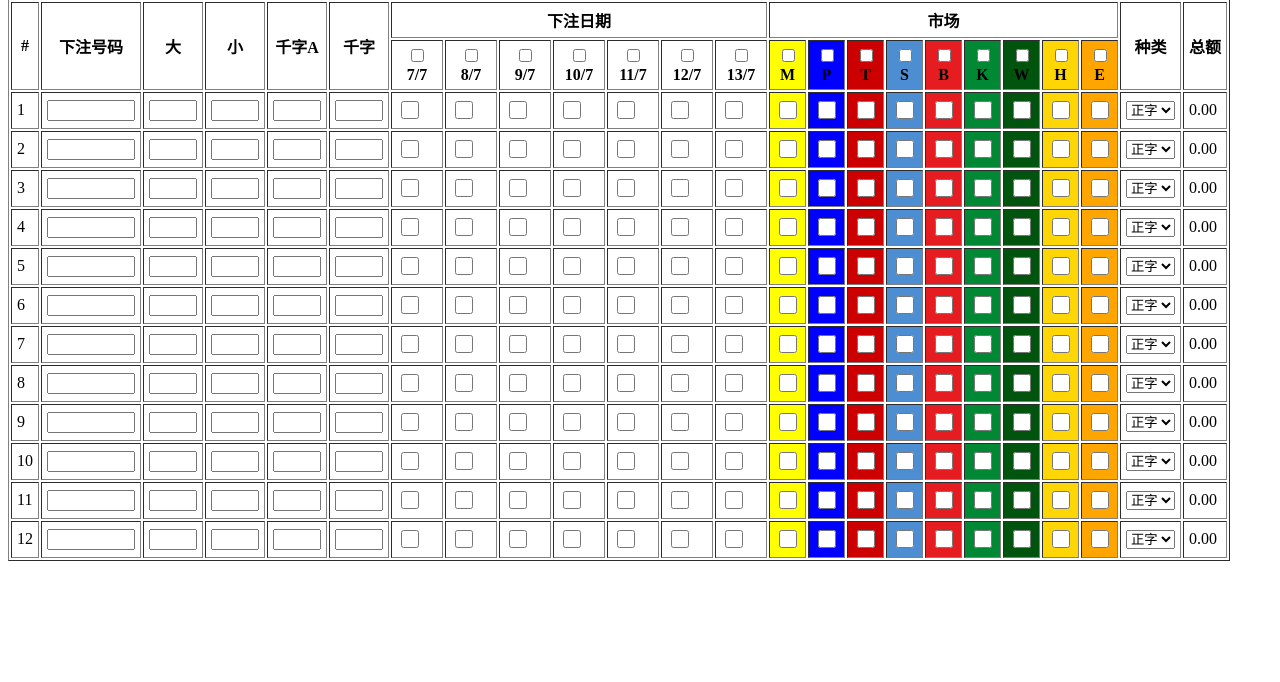
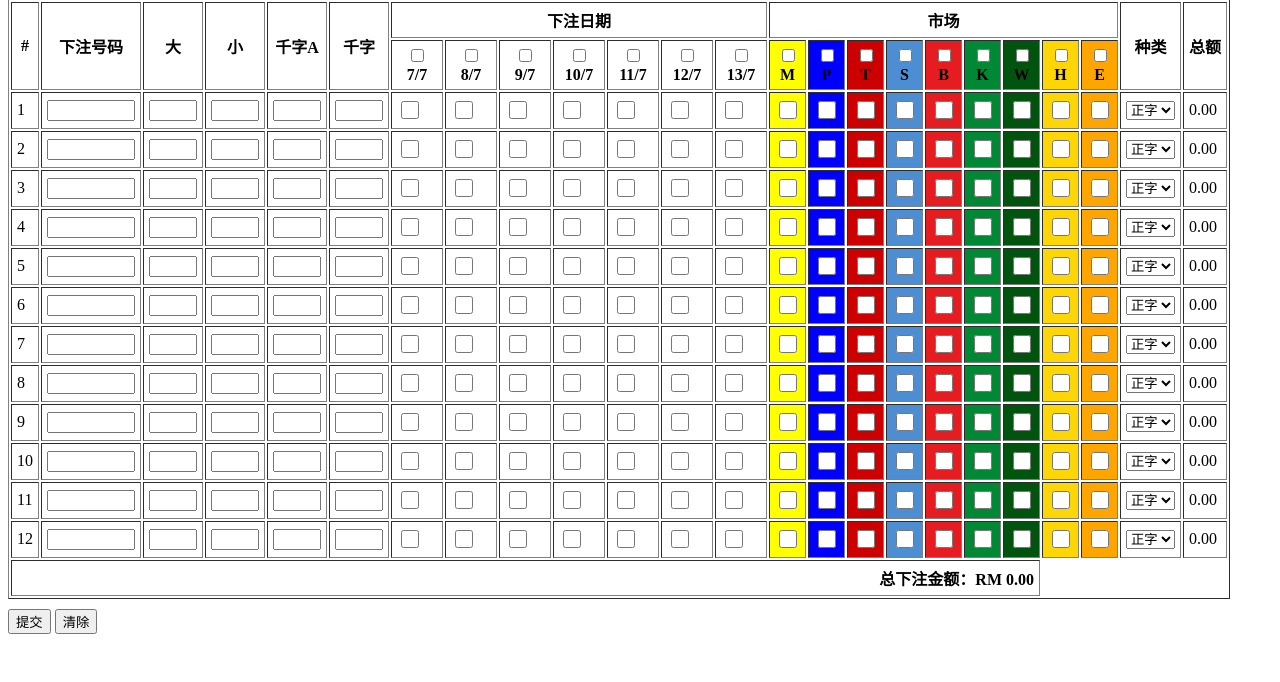
Before and after one commit to boonjun123654/4D_system, a Flask app: page /bet in a window 1280 px wide. Shown: the part 118-800 px from the top of the page. Run offline with Flask 3, Linux system fonts and the light colour scheme.

Commit message:
Update bet.html

```diff
--- a/templates/bet.html
+++ b/templates/bet.html
@@ -45,17 +45,13 @@
                            style="width: 80px;">
                 </td>
                 <td><input type="text" name="big{{ i }}" maxlength="2" inputmode="numeric"
-                           pattern="[0-9]{1,2}" oninput="this.value = this.value.replace(/[^0-9]/g, '')"
-                           style="width: 40px;"></td>
+                           oninput="this.value = this.value.replace(/[^0-9]/g, '')" style="width: 40px;"></td>
                 <td><input type="text" name="small{{ i }}" maxlength="2" inputmode="numeric"
-                           pattern="[0-9]{1,2}" oninput="this.value = this.value.replace(/[^0-9]/g, '')"
-                           style="width: 40px;"></td>
+                           oninput="this.value = this.value.replace(/[^0-9]/g, '')" style="width: 40px;"></td>
                 <td><input type="text" name="k1{{ i }}" maxlength="2" inputmode="numeric"
-                           pattern="[0-9]{1,2}" oninput="this.value = this.value.replace(/[^0-9]/g, '')"
-                           style="width: 40px;"></td>
+                           oninput="this.value = this.value.replace(/[^0-9]/g, '')" style="width: 40px;"></td>
                 <td><input type="text" name="k{{ i }}" maxlength="2" inputmode="numeric"
-                           pattern="[0-9]{1,2}" oninput="this.value = this.value.replace(/[^0-9]/g, '')"
-                           style="width: 40px;"></td>
+                           oninput="this.value = this.value.replace(/[^0-9]/g, '')" style="width: 40px;"></td>
 
                 {% for d in range(7) %}
                     <td><input type="checkbox" name="date{{ i }}_{{ d }}" class="date_col_{{ d }}" style="width:18px;height:18px;"></td>
@@ -79,14 +75,26 @@
                         <option>Box</option>
                     </select>
                 </td>
-                <td>0.00</td>
+                <td><span class="row-total">0.00</span></td>
             </tr>
             {% endfor %}
         </tbody>
+        <tfoot>
+            <tr>
+                <td colspan="20" style="text-align:right; font-weight:bold;">
+                    总下注金额：RM <span id="grand-total">0.00</span>
+                </td>
+            </tr>
+        </tfoot>
     </table>
+
+    <div style="margin-top: 10px;">
+        <button type="submit">提交</button>
+        <button type="reset">清除</button>
+    </div>
 </form>
 
-<!-- ✅ JavaScript 脚本（放在页面底部） -->
+<!-- JS 脚本 -->
 <script>
 function toggleColumn(type, key) {
     let checkboxes;
@@ -101,69 +109,53 @@ function toggleColumn(type, key) {
         checkboxes.forEach(cb => cb.checked = state);
     }
 }
-</script>
 
-<script>
+function updateTotals() {
+    let grandTotal = 0;
+    for (let i = 1; i <= 12; i++) {
+        const big = parseFloat(document.querySelector(`input[name="big${i}"]`)?.value) || 0;
+        const small = parseFloat(document.querySelector(`input[name="small${i}"]`)?.value) || 0;
+        const k1 = parseFloat(document.querySelector(`input[name="k1${i}"]`)?.value) || 0;
+        const k = parseFloat(document.querySelector(`input[name="k${i}"]`)?.value) || 0;
+        const rowTotal = big + small + k1 + k;
+
+        document.querySelectorAll(".row-total")[i - 1].innerText = rowTotal.toFixed(2);
+        grandTotal += rowTotal;
+    }
+    document.getElementById("grand-total").innerText = grandTotal.toFixed(2);
+}
+
 document.addEventListener("DOMContentLoaded", function() {
     const inputs = Array.from(document.querySelectorAll("input[type='text'], select"));
 
-    // 监听所有输入框
+    // 键盘跳格
     inputs.forEach((input, idx) => {
         input.addEventListener("keydown", function(e) {
             if (e.key === " ") {
-                e.preventDefault(); // 阻止空格滚动页面
-                if (idx + 1 < inputs.length) {
-                    inputs[idx + 1].focus();
-                }
+                e.preventDefault();
+                if (idx + 1 < inputs.length) inputs[idx + 1].focus();
             }
-
-            // 如果是下注号码栏，按 Enter 跳到下一行同一栏
             if (e.key === "Enter" && this.name.startsWith("number")) {
                 e.preventDefault();
                 const match = this.name.match(/^number(\d+)$/);
                 if (match) {
                     const nextIndex = parseInt(match[1]) + 1;
                     const nextInput = document.querySelector(`input[name="number${nextIndex}"]`);
-                    if (nextInput) {
-                        nextInput.focus();
-                    }
+                    if (nextInput) nextInput.focus();
                 }
             }
         });
     });
+
+    document.querySelectorAll('input[type="text"]').forEach(input => {
+        input.addEventListener('input', updateTotals);
+    });
+
+    document.querySelector('button[type="reset"]').addEventListener('click', function() {
+        setTimeout(updateTotals, 50);
+    });
+
+    updateTotals();
 });
 </script>
-
-{% if results %}
-<h3>下注结果</h3>
-<table border="1" cellpadding="5">
-    <thead>
-        <tr>
-            <th>#</th>
-            <th>号码</th>
-            <th>类型</th>
-            <th>市场</th>
-            <th>种类</th>
-            <th>下注金额</th>
-            <th>组合下注总额</th>
-            <th>单注赔率</th>
-        </tr>
-    </thead>
-    <tbody>
-        {% for r in results %}
-        <tr>
-            <td>{{ r.row }}</td>
-            <td>{{ r.number }}</td>
-            <td>{{ r.type }}</td>
-            <td>{{ r.market }}</td>
-            <td>{{ r.bet_type }}</td>
-            <td>{{ r.amount }}</td>
-            <td>{{ r.total }}</td>
-            <td>{{ r.payout }}</td>
-        </tr>
-        {% endfor %}
-    </tbody>
-</table>
-{% endif %}
-
 {% endblock %}
```
